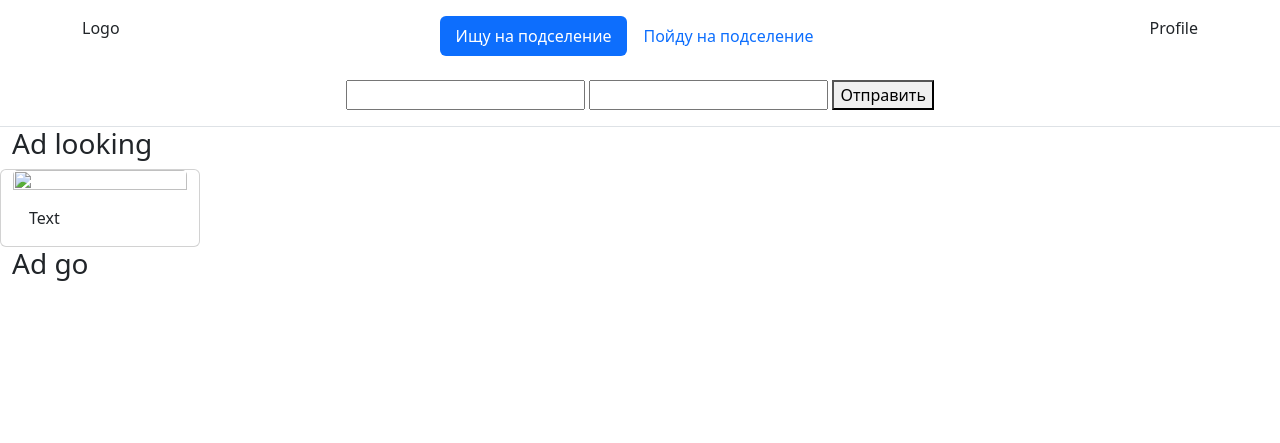
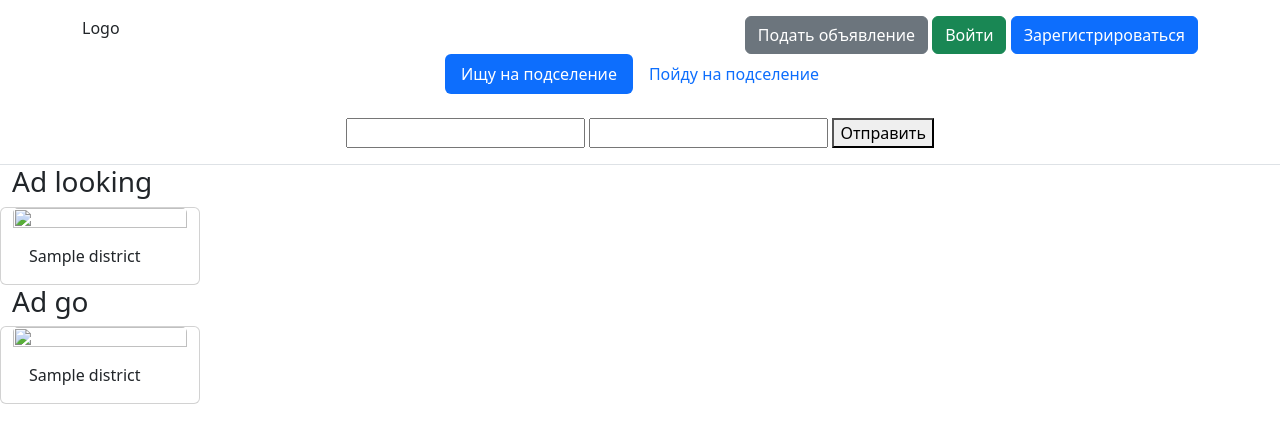
Before and after one commit to isazhan/korshiles, a Django app: page / in a window 1280 px wide. Shown: the top 443 px of the page. Run offline with Django 4.2, Linux system fonts and the light colour scheme; tables that the repository leaves empty hold one stand-in row (values such as "Sample post"); a database or web service that is not in the repository returns one stand-in record (values such as "Sample title"); parts of the project's set-up code (start-up, migrations or seed data) failed here and were passed over.

Commit message:
small fixes

```diff
--- a/apps/main/views.py
+++ b/apps/main/views.py
@@ -1,10 +1,21 @@
-from django.shortcuts import render, HttpResponse
+from django.shortcuts import render
 from django.contrib.auth.decorators import login_required
+from django.template import loader
+from django.http import HttpResponse
 from db import get_db_handle as db
 
 
 def index(request):
-    return render(request, 'main/index.html')
+    col = db()['ads']
+    ad_go = col.find({'type': 'ad_go'}).limit(10)
+    ad_looking = col.find({'type': 'ad_looking'}).limit(10)
+    context = {
+        'ad_go': ad_go,
+        'ad_looking': ad_looking,
+    }
+
+    template = loader.get_template('main/index.html')
+    return HttpResponse(template.render(context, request))
 
 
 @login_required
@@ -12,8 +23,8 @@ def create_ad(request):
     if request.method == 'POST':
         print('POST')
         print(request.POST)
-        #col = db()['ads']
-        #x = col.insert_one(request.POST.dict())
-        return render(request, 'main/create_ad.html')
+        col = db()['ads']
+        x = col.insert_one(request.POST.dict())
+        return index(request)
     else:
         return render(request, 'main/create_ad.html')
--- a/templates/include/ad_go.html
+++ b/templates/include/ad_go.html
@@ -1,5 +1,6 @@
 <form method="post" action="{% url 'create_ad' %}">
     {% csrf_token %}
+    <input type="hidden" name="type" value="ad_go">
     <label for="city">Выберите город:</label>
     <select id="city" onchange="loadSubcategories()" name="city">
         <option value=""></option>
--- a/templates/include/ad_looking.html
+++ b/templates/include/ad_looking.html
@@ -1,5 +1,6 @@
 <form method="post" action="{% url 'create_ad' %}">
     {% csrf_token %}
+    <input type="hidden" name="type" value="ad_looking">
     <input type="text" name="test1" id="">
     <input type="text" name="test2" id="">
     <button type="submit">Отправить</button>
--- a/templates/include/nav.html
+++ b/templates/include/nav.html
@@ -6,26 +6,30 @@
             Logo
         </div>
 
-        <!--Select-->
+        <!--Profile-->
         <div>
 
-            <ul class="nav nav-pills">
-                <li class="nav-item">
-                    <a class="nav-link active" data-bs-toggle="pill" href="#ad_looking">Ищу на подселение</a>
-                </li>
-                <li class="nav-item">
-                    <a class="nav-link" data-bs-toggle="pill" href="#ad_go">Пойду на подселение</a>
-                </li>
-            </ul>
+            <a class="btn btn-secondary" href="{% url 'create_ad' %}">Подать объявление</a>
+            <a class="btn btn-success" href="{% url 'login' %}">Войти</a>
+            <a class="btn btn-primary" href="{% url 'signup' %}">Зарегистрироваться</a>
 
         </div>
 
-        <!--Profile-->
-        <div>
-            Profile
-        </div>
+    </div>
 
+
+    <!--Select-->
+    <div class="d-flex justify-content-center">
+        <ul class="nav nav-pills">
+            <li class="nav-item">
+                <a class="nav-link active" data-bs-toggle="pill" href="#ad_looking">Ищу на подселение</a>
+            </li>
+            <li class="nav-item">
+                <a class="nav-link" data-bs-toggle="pill" href="#ad_go">Пойду на подселение</a>
+            </li>
+        </ul>
     </div>
+
 
     <!--Search bar-->
     <div class="d-flex justify-content-center mt-4">
--- a/templates/main/create_ad.html
+++ b/templates/main/create_ad.html
@@ -3,6 +3,9 @@
 
 <!-- Latest compiled JavaScript -->
 <script src="https://cdn.jsdelivr.net/npm/bootstrap@5.3.2/dist/js/bootstrap.bundle.min.js"></script>
+
+
+<body>
 
     <!-- Nav pills -->
     <ul class="nav nav-pills">
@@ -19,3 +22,5 @@
         <div class="tab-pane container active" id="ad_looking">{% include '../include/ad_looking.html' %}</div>
         <div class="tab-pane container fade" id="ad_go">{% include '../include/ad_go.html' %}</div>
     </div>
+
+</body>
--- a/templates/main/index.html
+++ b/templates/main/index.html
@@ -21,12 +21,14 @@
 
             <div class="row">
 
+                {% for x in ad_looking %}
                 <div class="card" style="max-width: 200px; max-height: 200px;">
                     <img class="card-img-top" src="" alt="">
                     <div class="card-body">
-                        <p class="card-text">Text</p>
+                        <p class="card-text">{{ x.district }}</p>
                     </div>
                 </div>
+                {% endfor %}
 
             </div>
 
@@ -35,6 +37,19 @@
         <!-- Ad go -->
         <div  class="container-fluid">
             <h3>Ad go</h3>
+
+            <div class="row">
+
+                {% for x in ad_go %}
+                <div class="card" style="max-width: 200px; max-height: 200px;">
+                    <img class="card-img-top" src="" alt="">
+                    <div class="card-body">
+                        <p class="card-text">{{ x.district }}</p>
+                    </div>
+                </div>
+                {% endfor %}
+
+            </div>
 
         </div>
 
```
Lines whose indentation alone changed are shown as unchanged.
